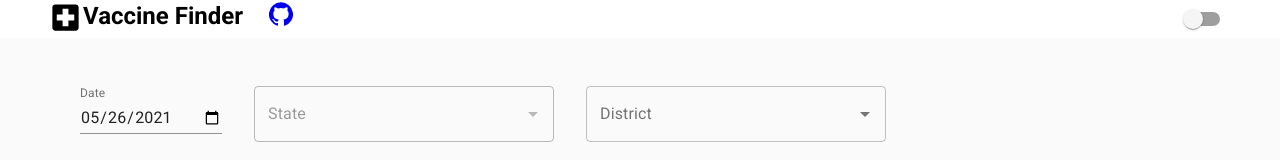
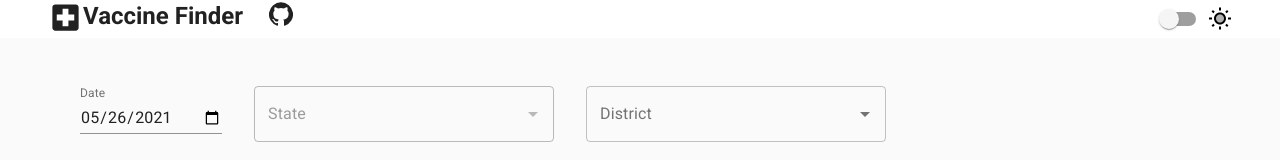
Before and after one commit to lokeshpathrabe/vaccine-finder, a React (Create React App) app: page / in a window 1280 px wide. Shown: the top 160 px of the page. Built offline with nearby package versions, Linux system fonts and the light colour scheme; no server answers.

Commit message:
Improved header icons

```diff
--- a/src/components/header.js
+++ b/src/components/header.js
@@ -5,6 +5,8 @@ import { Grid } from "@material-ui/core";
 import { Typography } from "@material-ui/core";
 import LocalHospitalIcon from "@material-ui/icons/LocalHospital";
 import GitHubIcon from "@material-ui/icons/GitHub";
+import Brightness3TwoToneIcon from "@material-ui/icons/Brightness3TwoTone";
+import WbSunnyTwoToneIcon from "@material-ui/icons/WbSunnyTwoTone";
 
 const DarkSwitch = withStyles({
   switchBase: {
@@ -25,30 +27,32 @@ const HeaderContainer = withStyles((theme) => ({
   },
 }))(Grid);
 
-const useStyles = makeStyles({
+const useStyles = makeStyles((theme) => ({
   title: {
     fontWeight: 600,
+    color: theme.palette.text.primary,
+  },
+  titleIcon: {
+    color: theme.palette.text.primary,
   },
   github: {
     marginLeft: "24px",
     padding: "2px",
+    color: theme.palette.text.primary,
   },
-});
+}));
 
 const Header = ({ theme, setTheme }) => {
   const styles = useStyles();
   return (
     <HeaderContainer container>
       <Grid container xs={8} justify="flex-start">
-        <LocalHospitalIcon fontSize="large" />
+        <LocalHospitalIcon className={styles.titleIcon} fontSize="large" />
         <Typography variant="h5" className={styles.title}>
           Vaccine Finder
         </Typography>
-        <a
-          className={styles.github}
-          href="https://github.com/lokeshpathrabe/vaccine-finder"
-        >
-          <GitHubIcon />
+        <a href="https://github.com/lokeshpathrabe/vaccine-finder">
+          <GitHubIcon className={styles.github} />
         </a>
       </Grid>
       <Grid container xs={4} justify="flex-end">
@@ -60,6 +64,13 @@ const Header = ({ theme, setTheme }) => {
           checked={theme === "dark"}
           color="#303030"
         />
+        {theme === "dark" ? (
+          <Brightness3TwoToneIcon
+            style={{ color: grey[500], alignSelf: "center" }}
+          />
+        ) : (
+          <WbSunnyTwoToneIcon style={{ color: grey[0], alignSelf: "center" }} />
+        )}
       </Grid>
     </HeaderContainer>
   );
```
